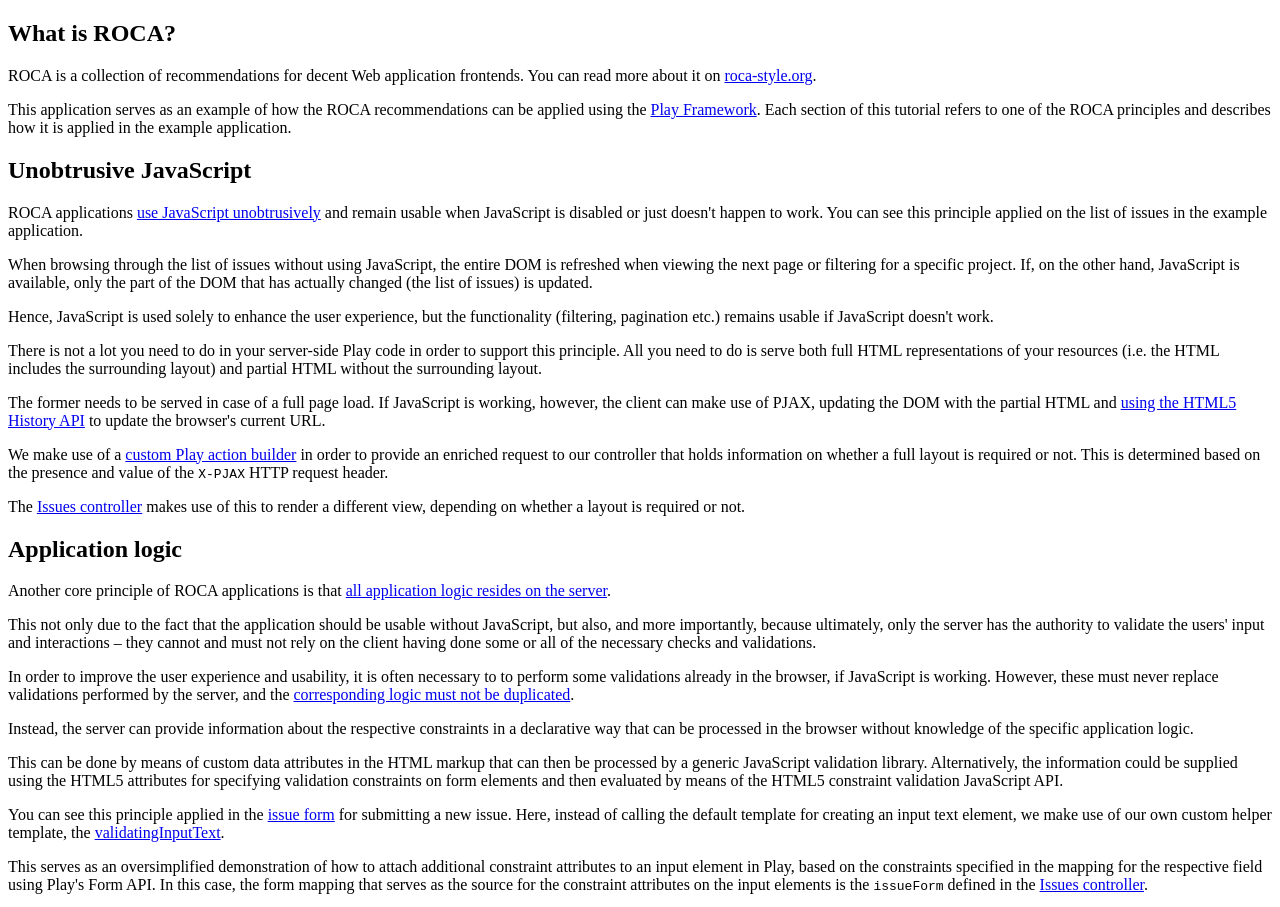
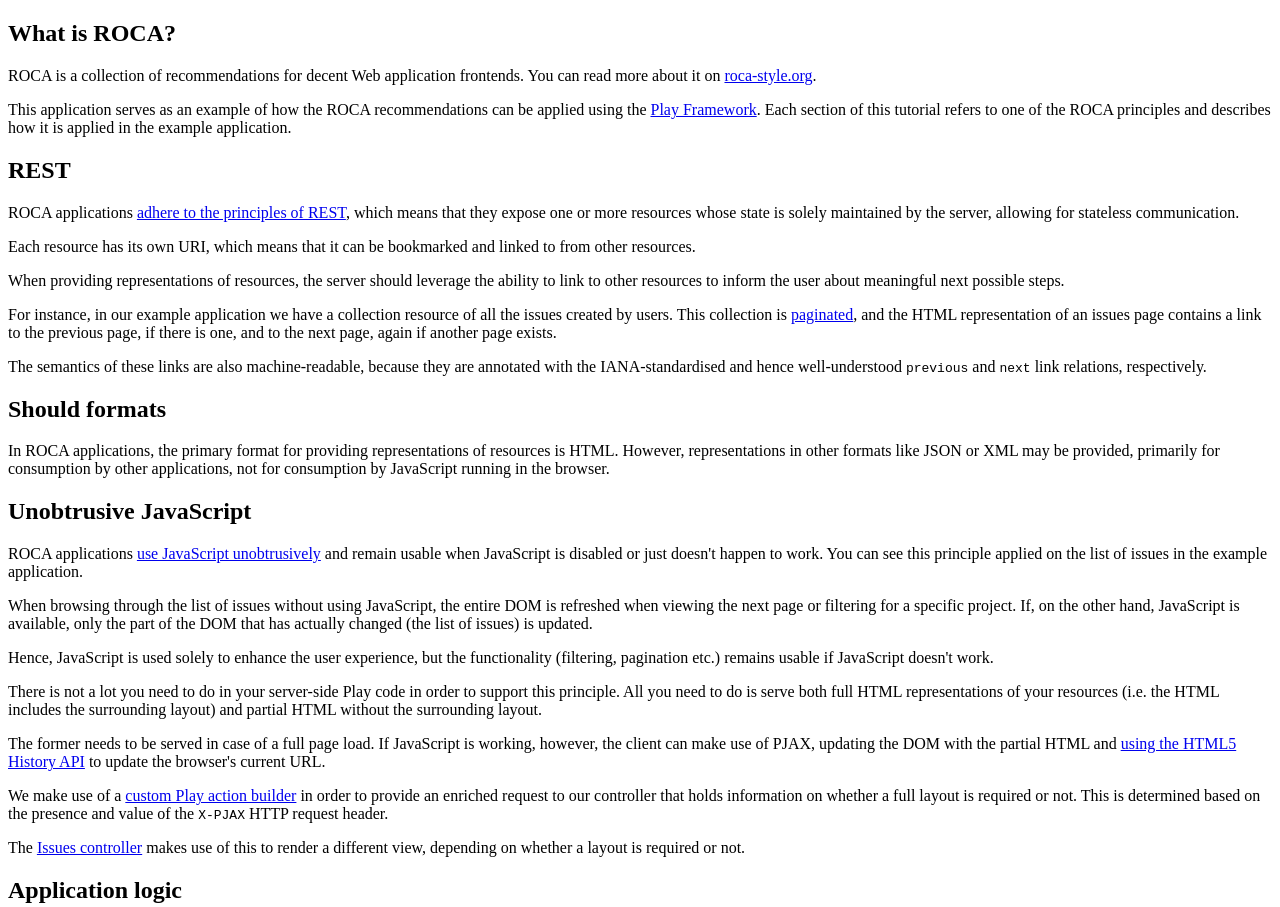
Before and after one commit to innoq/activator-play-roca, a plain HTML site: page tutorial/index.html in a window 1280 px wide. Shown: the top 907 px of the page. Drawn offline with Linux system fonts and the light colour scheme.

Commit message:
Add tutorial steps for REST and should-formats

```diff
--- a/tutorial/index.html
+++ b/tutorial/index.html
@@ -11,6 +11,40 @@
     <p>This application serves as an example of how the ROCA recommendations can be applied using the <a
         href="http://www.playframework.com/">Play Framework</a>. Each section of this tutorial refers to one of the
     ROCA principles and describes how it is applied in the example application.</p>
+</div>
+<div>
+    <h2>REST</h2>
+    <p>
+        ROCA applications <a href="http://roca-style.org/#rest">adhere to the principles of REST</a>,
+        which means that they expose one or more resources whose state is solely maintained by
+        the server, allowing for stateless communication.
+    </p>
+    <p>
+        Each resource has its own URI, which means that it can be bookmarked and linked to from
+        other resources.
+    </p>
+    <p>
+        When providing representations of resources, the server should leverage the ability to link
+        to other resources to inform the user about meaningful next possible steps.
+    </p>
+    <p>
+        For instance, in our example application we have a collection resource of all the issues
+        created by users. This collection is
+        <a href="#code/app/views/pagination.scala.html" class="shortcut">paginated</a>, and the
+        HTML representation of an issues page contains a link to the previous page, if there is
+        one, and to the next page, again if another page exists.
+    </p>
+    <p>The semantics of these links are also machine-readable, because they
+        are annotated with the IANA-standardised and hence well-understood
+        <code>previous</code> and <code>next</code> link relations, respectively.</p>
+</div>
+<div>
+    <h2>Should formats</h2>
+    <p>
+        In ROCA applications, the primary format for providing representations of resources is HTML.
+        However, representations in other formats like JSON or XML may be provided, primarily for
+        consumption by other applications, not for consumption by JavaScript running in the browser.
+    </p>
 </div>
 <div>
     <h2>Unobtrusive JavaScript</h2>
```
